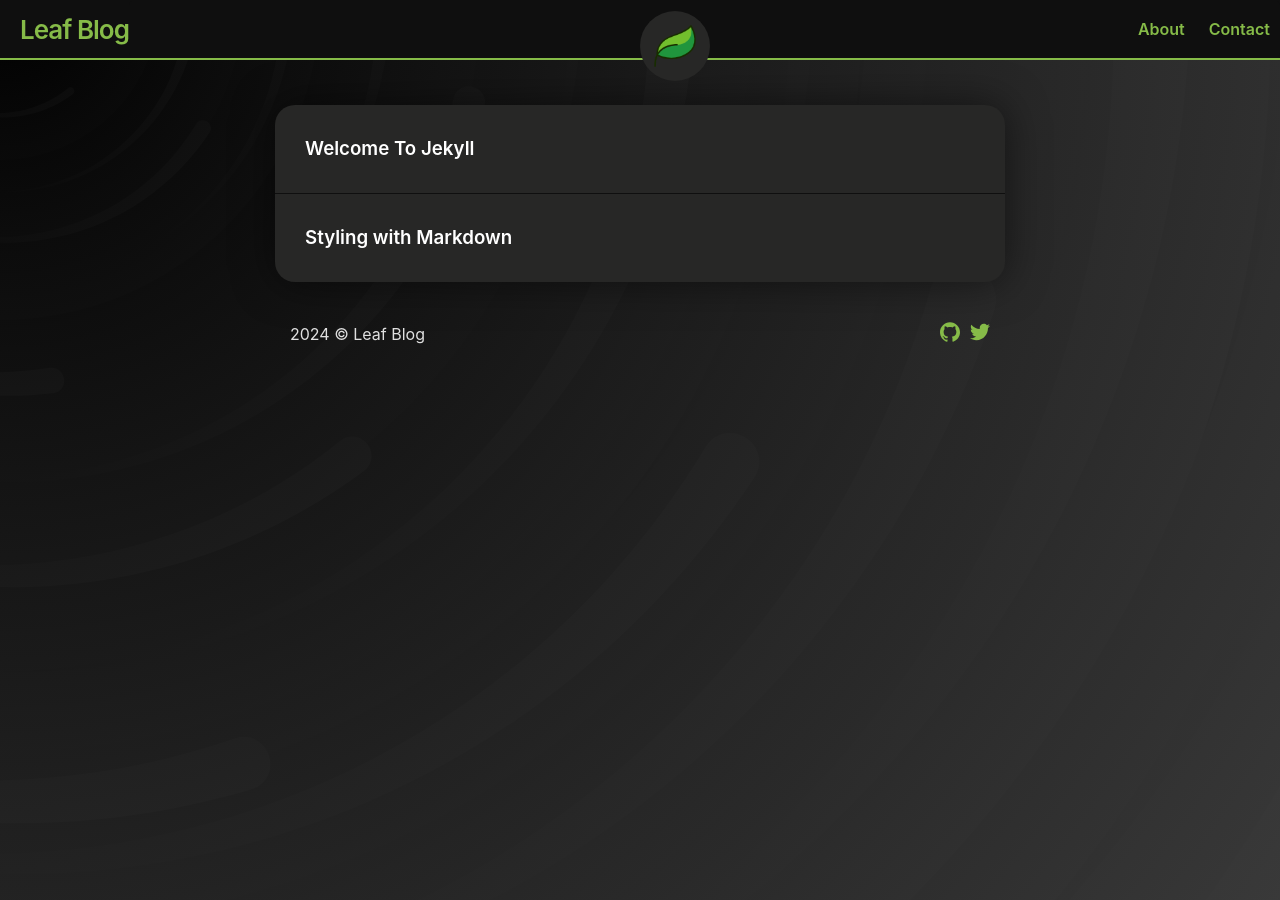
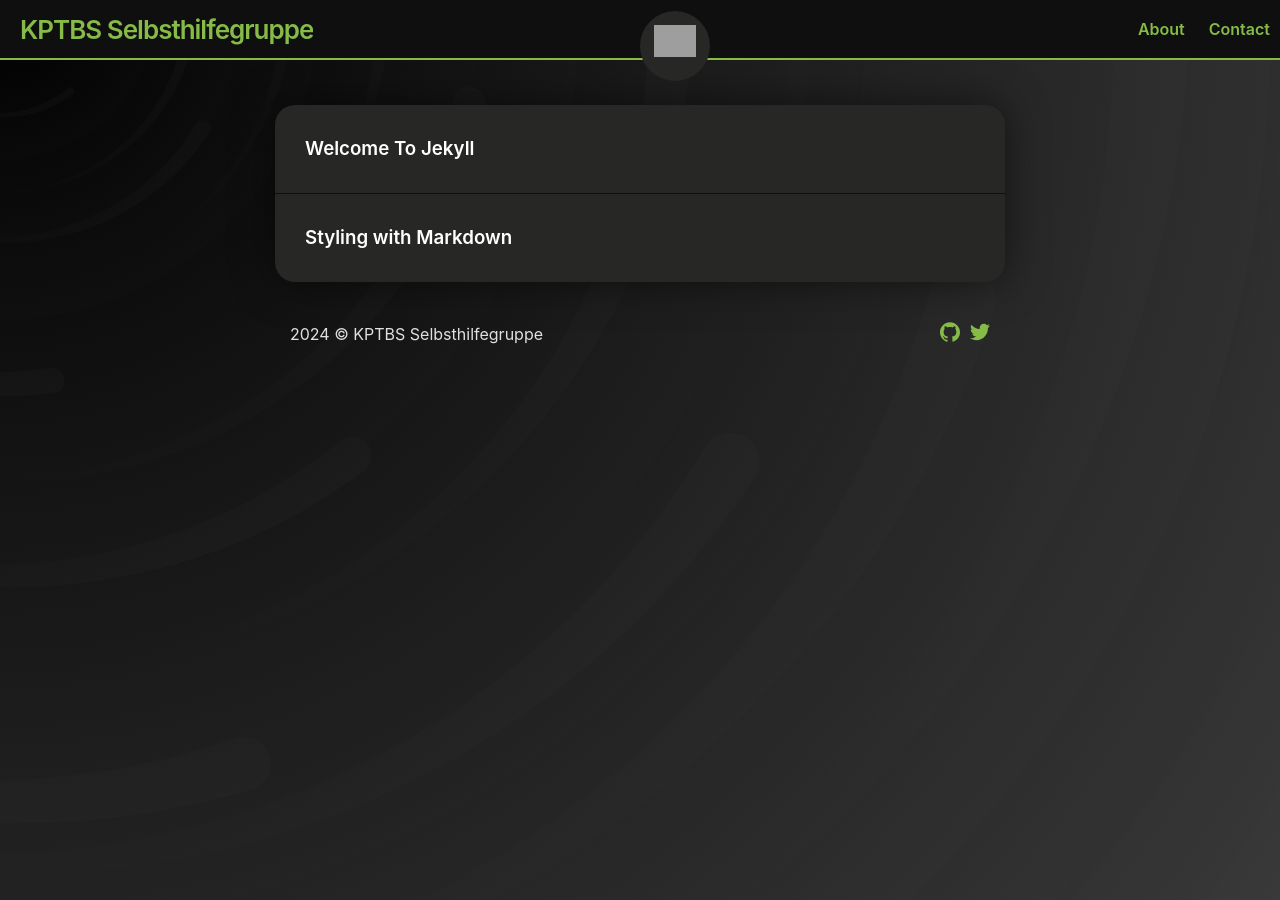
Before and after one commit to 3xz/k-ptbs, a Jekyll site: the page built from index.md, in a window 1280 px wide. Built offline with Jekyll 4.4.1, drawn with Linux system fonts in a browser that asks for light colours; grey boxes are pictures that could not be loaded.

Commit message:
Update _config.yml

```diff
--- a/_config.yml
+++ b/_config.yml
@@ -1,5 +1,5 @@
-title: Leaf Blog
-iconURL: assets/default-icon.png
+title: KPTBS Selbsthilfegruppe
+iconURL: assets/kptbs-icon.png
 remote_theme: 3xz/k-ptbs
 
 # for a clean URL
```
